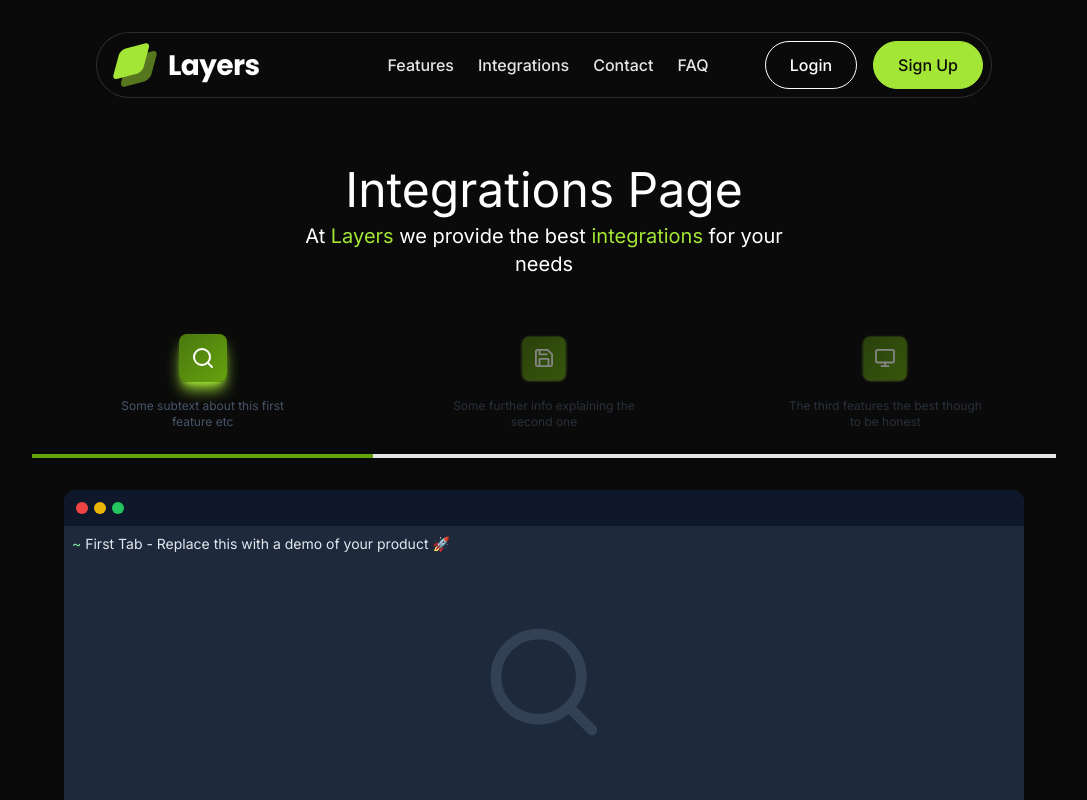
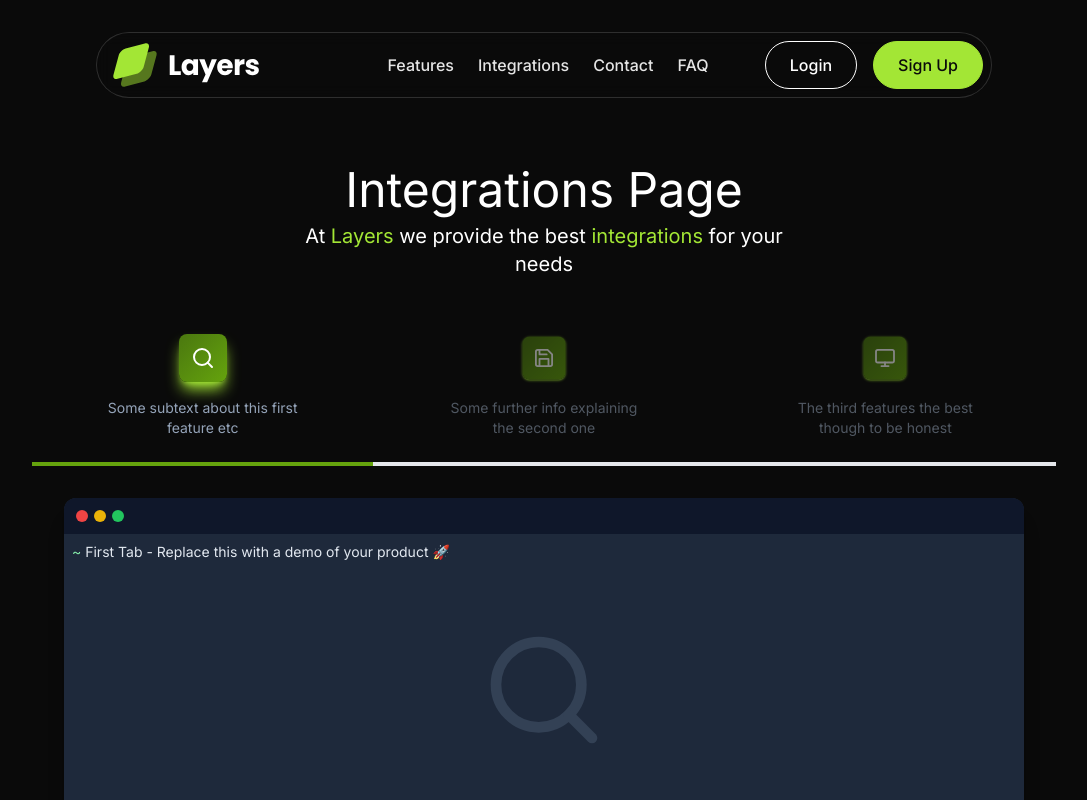
Before and after one commit to CristianProdius/Zenarmor, a Next.js app: page /integrations in a window 1280 px wide. Shown: the top 800 px of the page, without its empty margins (96-1183 px from the left). Built offline with nearby package versions, Linux system fonts and the light colour scheme.

Commit message:
Minor edits

```diff
--- a/package.json
+++ b/package.json
@@ -19,6 +19,7 @@
     "prism-react-renderer": "^2.4.1",
     "react": "^18.3.1",
     "react-dom": "^18.3.1",
+    "react-hook-form": "^7.54.2",
     "react-icons": "^5.4.0",
     "sharp": "^0.33.5",
     "tailwind-merge": "^2.5.4"
--- a/src/components/FeaturesPage.jsx
+++ b/src/components/FeaturesPage.jsx
@@ -142,7 +142,7 @@ const Beam = ({ top, left, transition = {} }) => {
                 top,
                 left,
             }}
-            className="absolute z-10 h-[64px] w-[1px] bg-gradient-to-b from-indigo-500/0 to-indigo-500"
+            className="absolute z-10 h-[64px] w-[1px] bg-gradient-to-b from-indigo-500/0 to-lime-500"
         />
     );
 };
--- a/src/components/IntegrationsPage.tsx
+++ b/src/components/IntegrationsPage.tsx
@@ -67,7 +67,7 @@ const Tab = ({ selected, Icon, title, setSelected, tabNum }: { selected: boolean
                     <Icon />
                 </span>
                 <span
-                    className={`min-w-[150px] max-w-[200px] text-start text-xs text-slate-600 transition-opacity md:text-center ${
+                    className={`min-w-[150px] max-w-[200px] text-start text-xs md:text-sm text-slate-400 transition-opacity md:text-center ${
                         selected ? "opacity-100" : "opacity-50"
                     }`}
                 >
--- a/src/sections/Footer.tsx
+++ b/src/sections/Footer.tsx
@@ -3,7 +3,7 @@ import Image from "next/image";
 import Link from "next/link";
 
 const footerLinks = [
-    { href: "#", label: "Contact" },
+    { href: "/contact", label: "Contact" },
     { href: "#", label: "Privacy Policy" },
     { href: "#", label: "Terms & Conditions" },
 ];
```
Also changed, not shown: 1 other file (tests, documents, lock files or other folders).
